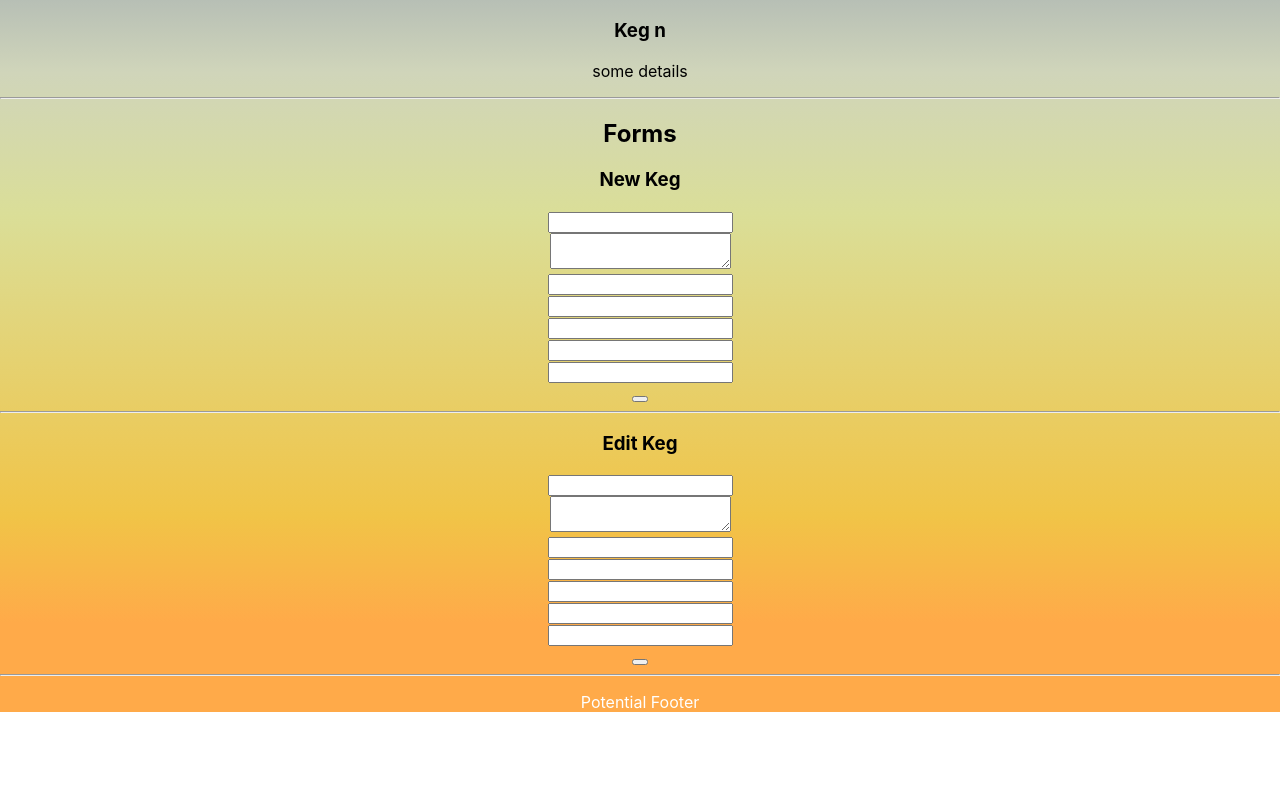
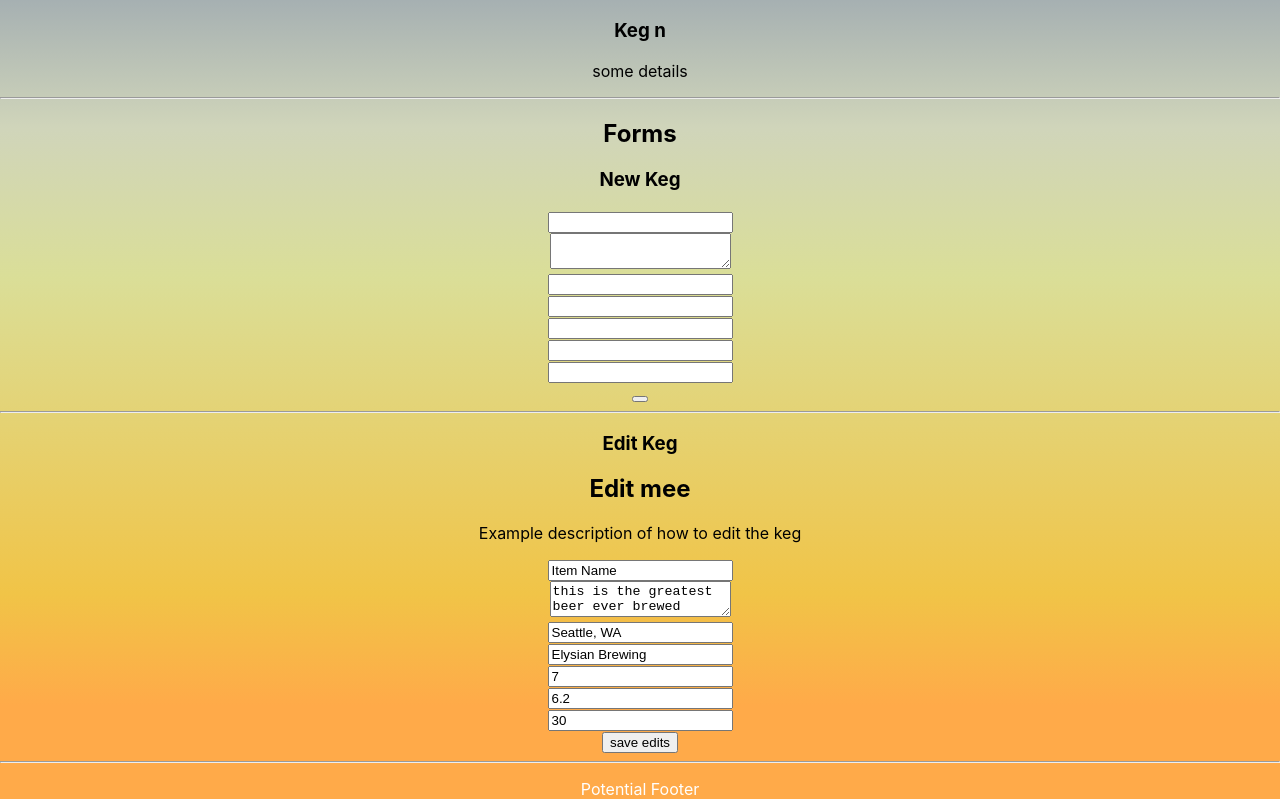
Before and after one commit to KristaRutz/taproom, a React (Create React App) app: page / in a window 1280 px wide. Shown: the part 1065-1864 px from the top of the page. Before the commit the page ends 1777 px from the top, so only its background shows below. Built offline with nearby package versions, Linux system fonts and the light colour scheme.

Commit message:
Add sample default values to mock up edit form

```diff
--- a/src/components/KegControl/EditKegForm.js
+++ b/src/components/KegControl/EditKegForm.js
@@ -5,7 +5,32 @@ function EditKegForm(props) {
   return (
     <>
       <h3>Edit Keg</h3>
-      <ReusableKegForm />
+      <ReusableKegForm
+        //  formTitle={props.}
+        //  formDescription={props.}
+        //  itemNameDefault={props.}
+        //  descDefault={props.}
+        //  originDefault={props.}
+        //  brewerDefault={props.}
+        //  priceDefault={props.}
+        //  abvDefault={props.}
+        //  ibuDefault={props.}
+        //  id={props.}
+        //  onSubmitFunction={props.}
+        //  submitButtonText={props.}
+        formTitle="Edit mee"
+        formDescription="Example description of how to edit the keg"
+        itemNameDefault="Item Name"
+        descDefault="this is the greatest beer ever brewed"
+        originDefault="Seattle, WA"
+        brewerDefault="Elysian Brewing"
+        priceDefault="7"
+        abvDefault="6.2"
+        ibuDefault="30"
+        id="sample-id"
+        onSubmitFunction=""
+        submitButtonText="save edits"
+      />
     </>
   );
 }
```
